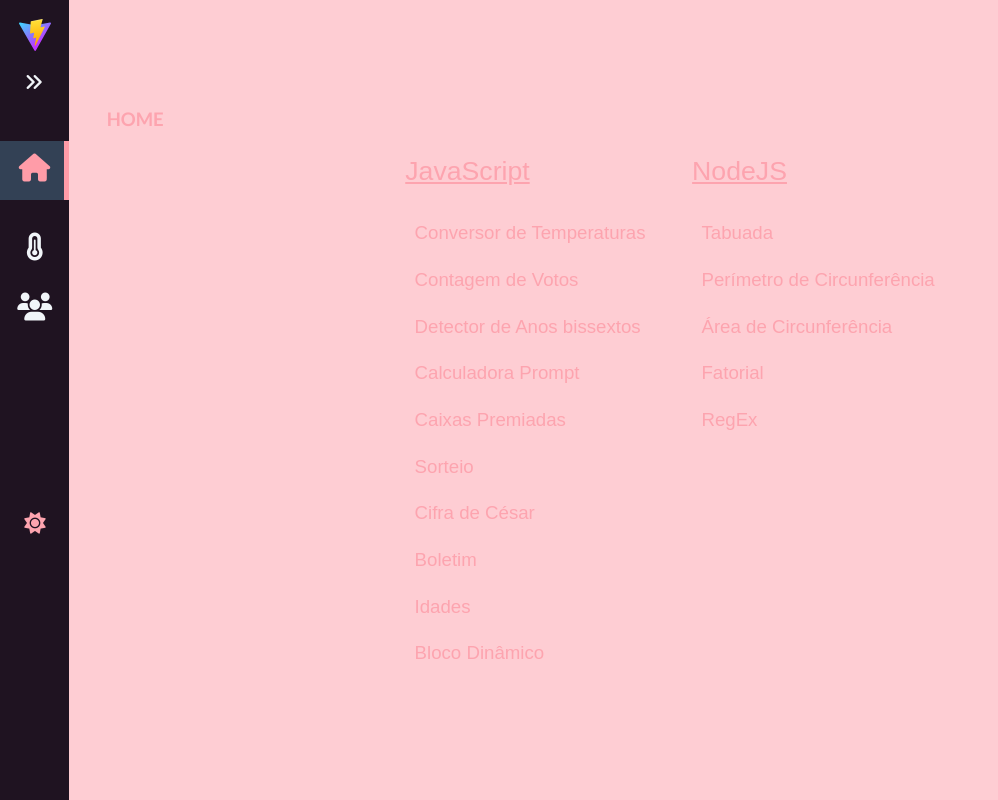
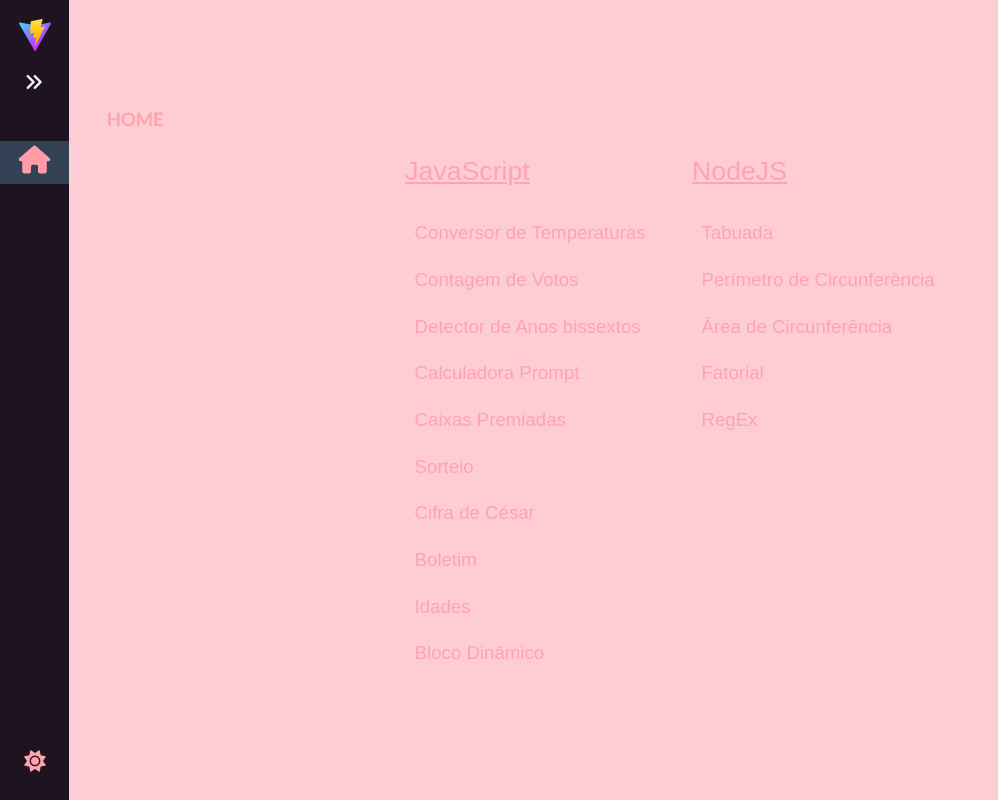
Before and after one commit to igorbkuhl/Atividades-JS, a Vue app: page / in a window 1280 px wide. Shown: the whole page, without its empty margins (0-998 px from the left). Built offline with nearby package versions, Linux system fonts and the light colour scheme; a web font is replaced by a local one.

Commit message:
Added menu components.

```diff
--- a/src/components/Sidebar.vue
+++ b/src/components/Sidebar.vue
@@ -1,6 +1,8 @@
 <script lang="ts" setup>
 import { ref } from 'vue'
 import DarkButton from './DarkButton.vue'
+import JSDropdownMenu from './JSDropdownMenu.vue';
+import NodeDropdownMenu from './NodeDropdownMenu.vue'
 
 const is_expanded = ref(false)
 
@@ -25,7 +27,7 @@
 
     <h3>Menu</h3>
     <div class="menu">
-      <div class="home-link activity-link">
+      <div class="home-link">
         <router-link class="button" to="/">
           <span class="icon">
             <i class="fa-solid fa-house"></i>
@@ -33,23 +35,16 @@
           <span class="text">Home</span>
         </router-link>
       </div>
-      <div class="temp-link activity-link">
-		  	<router-link class="button" to="/Atividade_JS_1">
-		  		<span class="icon">
-		  			<i class="fa-solid fa-temperature-three-quarters"></i>
-		  		</span>
-		  		<span class="text temp-text">Conversor</span>
-		  	</router-link>
-      </div>
-      <div class="vote-link activity-link">
-		  	<router-link class="button" to="/Atividade_JS_2">
-		  		<span class="icon">
-		  			<i class="fa-solid fa-users"></i>
-		  		</span>
-		  		<span class="text">Contagem de votos</span>
-		  	</router-link>
+      <div class="activity-link">
+        <div>
+          <JSDropdownMenu class="dropdown-menu"></JSDropdownMenu>
         </div>
       </div>
+      <div class="activity-link">
+        <NodeDropdownMenu class="dropdown-menu"></NodeDropdownMenu>
+      </div>
+    </div>
+    <div class="flex"></div>
     <div class="dark-mode-area">
       <DarkButton />
     </div>
@@ -61,14 +56,18 @@
   display: flex;
   flex-direction: column;
   width: calc(2rem + 32px);
-  min-height: 100vh;
-  overflow: hidden;
+  height: 100vh;
+  overflow: hidden scroll;
   padding: 1rem;
 
   background-color: var(--dark);
   color: var(--light);
 
   transition: 0.2s ease-out;
+
+  .flex {
+    flex: 1 1 0;
+  }
 
   .logo {
     margin-bottom: 1rem;
@@ -120,9 +119,10 @@
     .home-link {
       margin-bottom: 1rem;
     }
+
     .activity-link {
-
-      height: 3.2rem;
+      opacity: 0;
+      transition: 0.2s ease-out;
     }
 
     .button {
@@ -141,12 +141,6 @@
         width: 30px;
         transition: 0.2s ease-out;
       }
-      .fa-temperature-three-quarters {
-        transform: translateX(0.4rem);
-      }
-      .fa-users {
-        transform: translateX(-0.08rem);
-      }
 
       .text {
         color: var(--light);
@@ -159,21 +153,14 @@
           color: var(--primary);
         }
       }
-
-      &.router-link-exact-active {
-        border-right: 5px solid var(--primary);
-      }
     }
   }
 
   &.is-expanded {
     width: var(--sidebar-width);
 
-    .menu-toggle-wrap {
-
-      .menu-toggle {
+    .menu-toggle-wrap .menu-toggle {
       transform: rotate(-180deg) translateX(-0.3rem);
-      }
     }
 
     h3, .button .text {
@@ -183,8 +170,15 @@
     .button .fa-solid {
       margin-right: 1rem;
     }
+
     .button {
       padding: 0.4rem 1rem;
+    }
+
+    .activity-link {
+      opacity: 1;
+      transition: 0.2s ease-out;
+      position: relative;
     }
   }
 
@@ -196,7 +190,7 @@
   .dark-mode-area {
     display: flex;
     justify-content: flex-start;
-    margin: 9rem -1rem 0 -1rem;
+    margin: 0 -1rem;
   }
 }
 </style>
```
Lines whose indentation alone changed are shown as unchanged.
